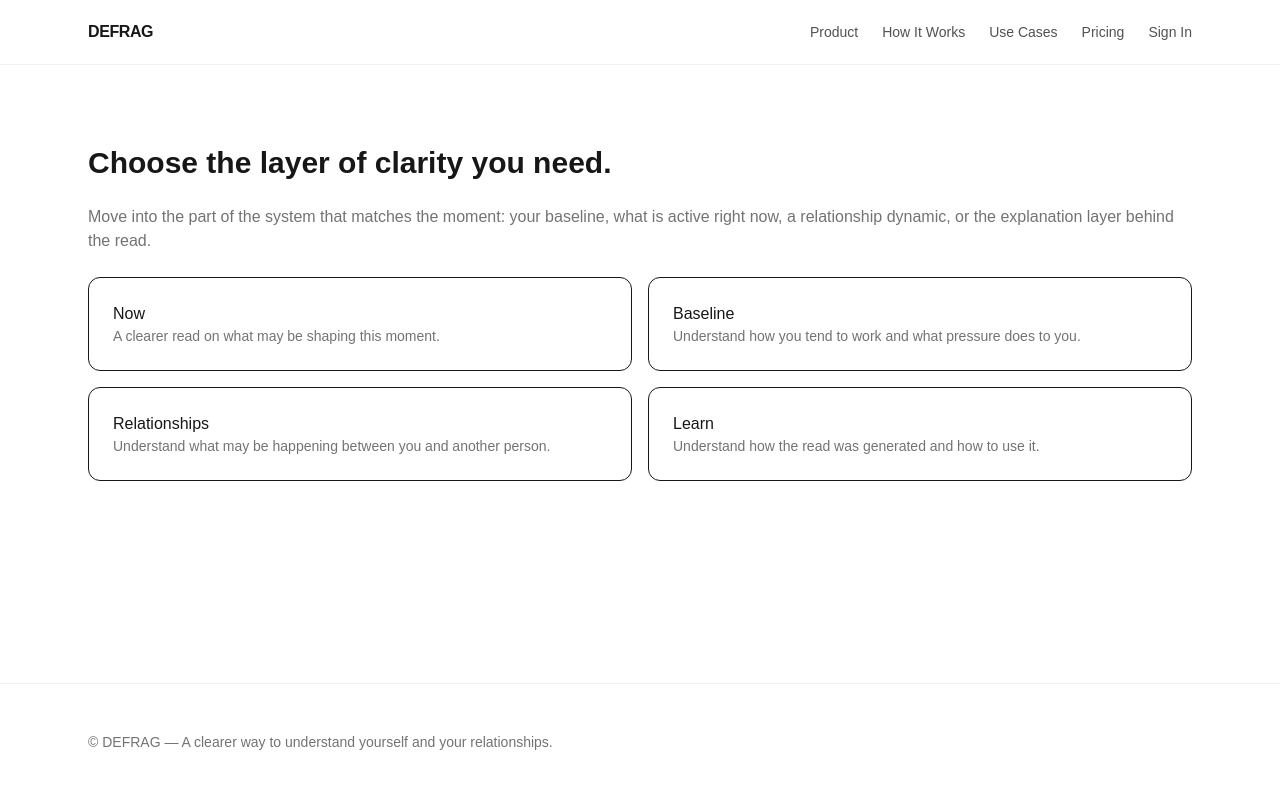
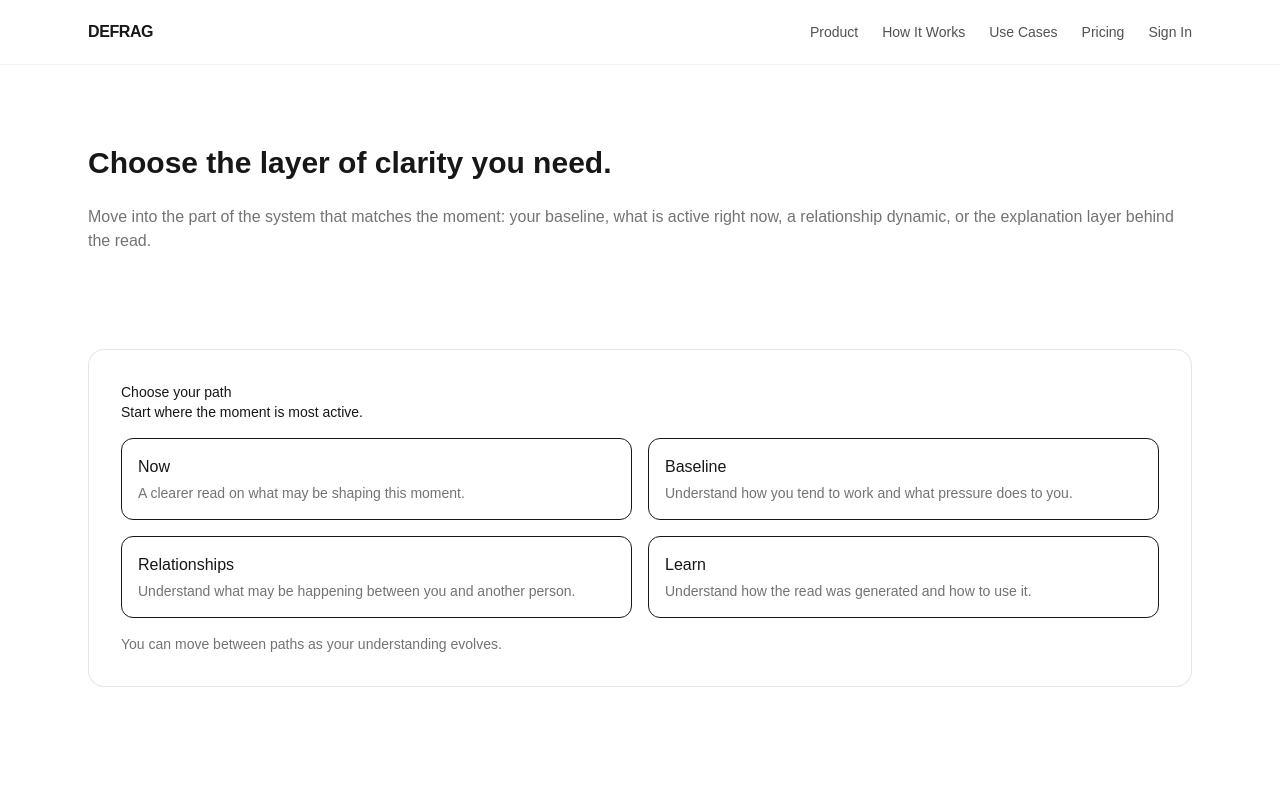
Before and after one commit to cjo93/nextjs-boilerplate, a Next.js app: page /app in a window 1280 px wide. Shown: the top 800 px of the page. Built offline with nearby package versions, Linux system fonts and the light colour scheme.

Commit message:
Upgrade app entry to use BranchingPath artifact

```diff
--- a/app/app/page.tsx
+++ b/app/app/page.tsx
@@ -1,8 +1,7 @@
-import Link from "next/link";
-import { routes } from "@/lib/routes";
 import { PageShell } from "@/components/system/page-shell";
 import { SectionShell } from "@/components/system/section-shell";
 import { siteCopy } from "@/lib/site-copy";
+import { BranchingPath } from "@/components/artifacts/branching-path";
 
 export default function AppHome() {
   return (
@@ -10,15 +9,16 @@ export default function AppHome() {
       <SectionShell>
         <h1 className="text-3xl font-semibold">{siteCopy.app.entryTitle}</h1>
         <p className="text-neutral-500">{siteCopy.app.entryBody}</p>
+      </SectionShell>
 
-        <div className="grid md:grid-cols-2 gap-4">
-          {siteCopy.app.entryCards.map((card) => (
-            <Link key={card.title} href={card.href} className="border p-6 rounded-xl">
-              <h3 className="font-medium">{card.title}</h3>
-              <p className="text-sm text-neutral-500">{card.body}</p>
-            </Link>
-          ))}
-        </div>
+      <SectionShell>
+        <BranchingPath
+          paths={siteCopy.app.entryCards.map((card) => ({
+            title: card.title,
+            href: card.href,
+            description: card.body,
+          }))}
+        />
       </SectionShell>
     </PageShell>
   );
```
